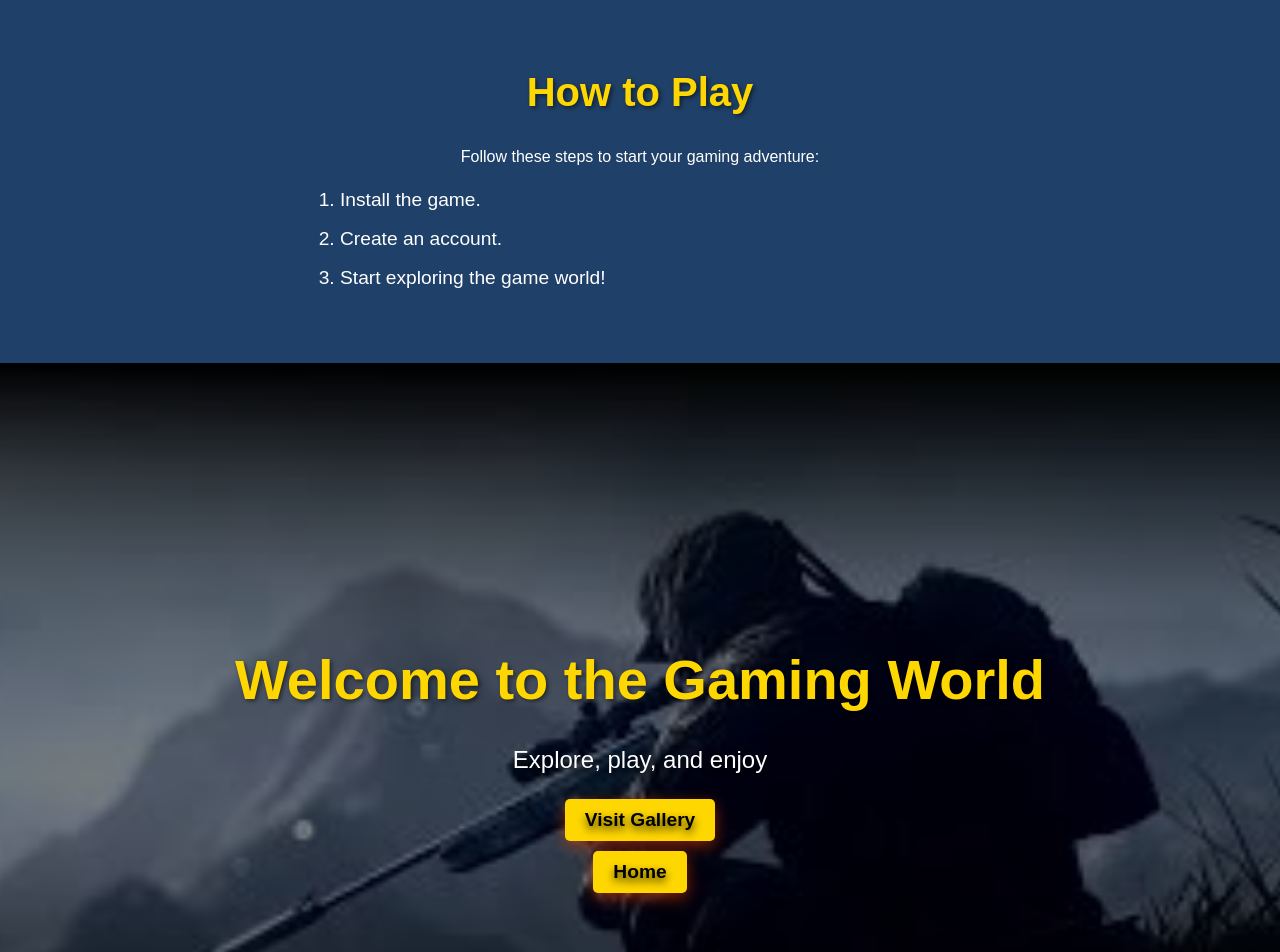
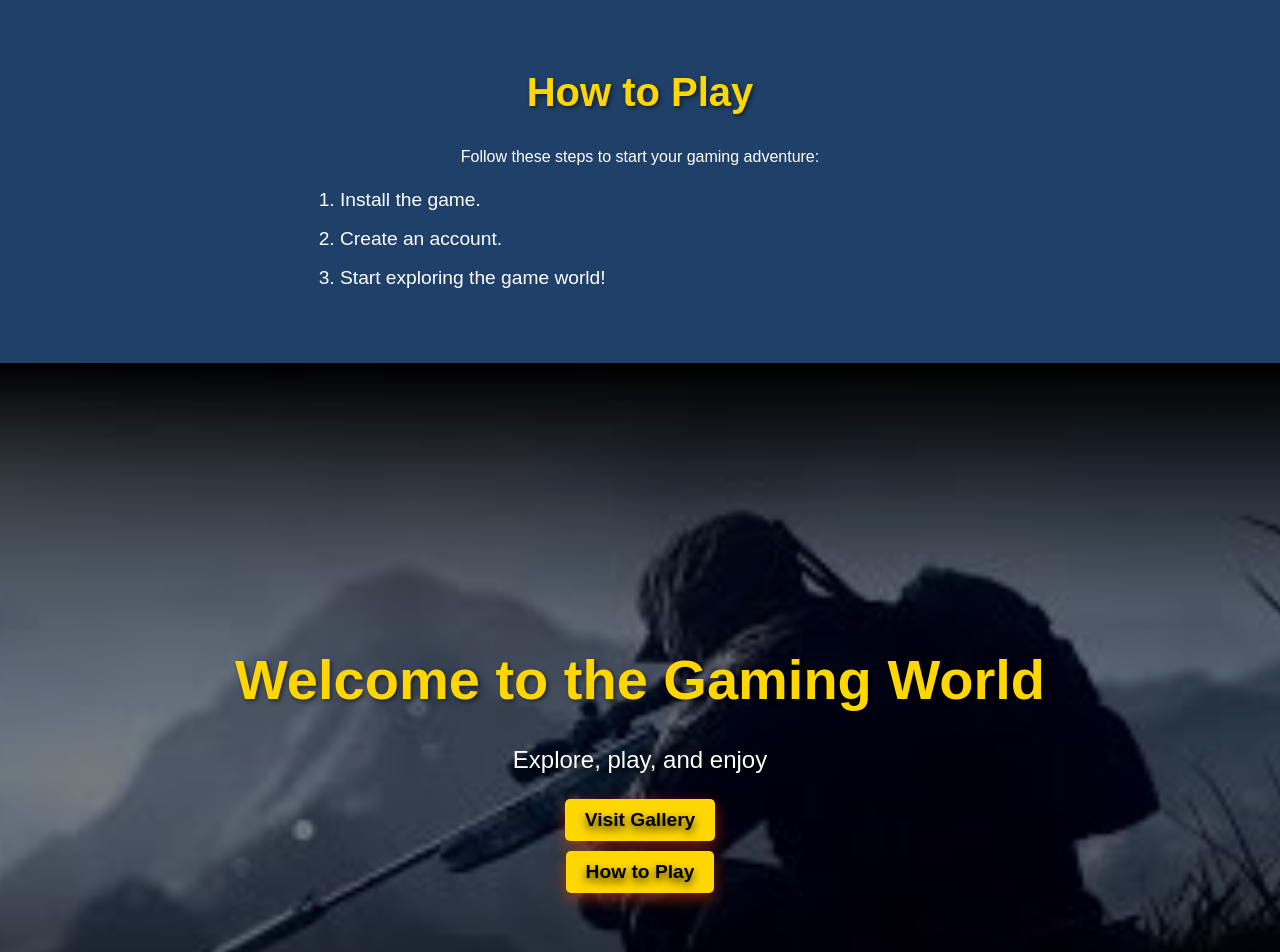
Before and after one commit to RamProsad2/Gaming_World, a plain HTML site: page how-to-play.html in a window 1280 px wide. Shown: the top 952 px of the page. Drawn offline with Linux system fonts and the light colour scheme.

Commit message:
Update how-to-play.html
update the file

```diff
--- a/how-to-play.html
+++ b/how-to-play.html
@@ -7,8 +7,6 @@
     <link rel="stylesheet" href="styles.css">
 </head>
 <body>
-
-
     <!-- How to Play Section -->
     <section id="how-to-play">
         <h2>How to Play</h2>
@@ -27,13 +25,8 @@
             <!-- Button to Navigate to Gallery -->
             <a href="gallery.html" class="button">Visit Gallery</a>
             <!-- Button to Navigate to How to Play -->
-            <a href="index.html" class="button">Home</a>
+            <a href="#how-to-play" class="button">How to Play</a>
         </div>
     </section>
-
-
-
-
-
 </body>
 </html>
```
